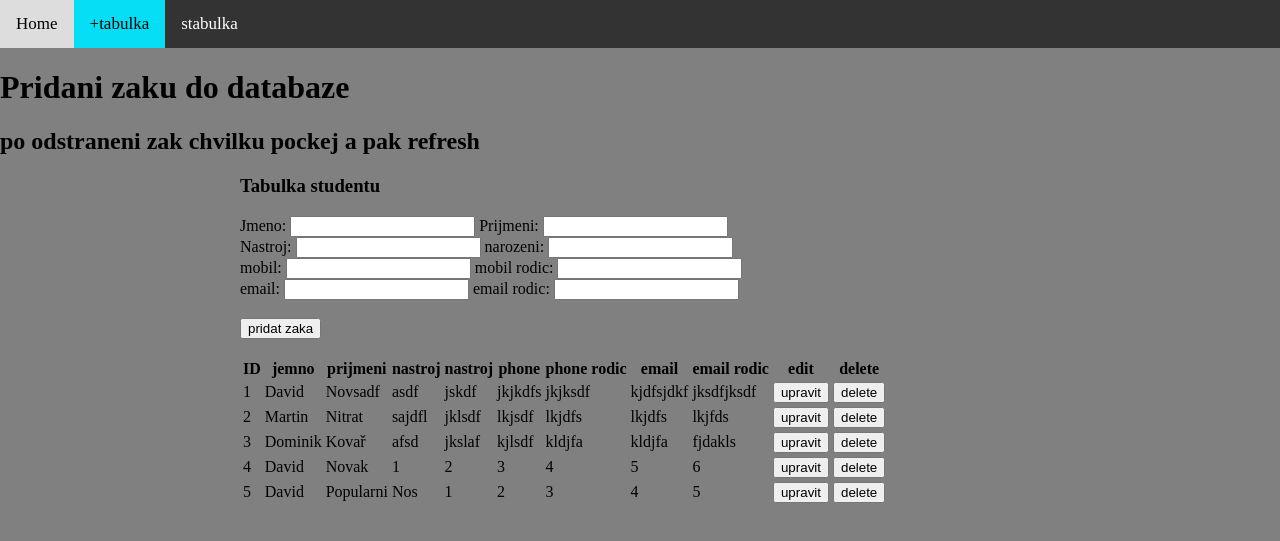
After one commit to MinnIsKill/ITU-projekt, a Flask app: page /addTab in a window 1280 px wide. The commit adds this page. Shown: the top 541 px of the page. Run offline with Flask 2, Linux system fonts and the light colour scheme; data comes from the database, SQL or seed files in the repository.

Commit message:
Neumím dělat gui ...

```diff
--- /dev/null
+++ b/backend/app/templates/addTab.html
@@ -0,0 +1,70 @@
+{% extends 'base.html' %}
+
+{% block head %}
+    <title>Add Tab</title>
+{% endblock %}
+
+{% block body %}
+
+    <h1>Pridani zaku do databaze</h1>
+    <h2>po odstraneni zak chvilku pockej a pak refresh</h2>
+    <div class="content" style="width: 800px; margin: 0 auto; color: #000;"  >
+        <h3>Tabulka studentu</h3>
+        <div class="form">
+            <form action="/addTab" method="POST">
+                Jmeno:
+                <input type="text" name="name" id="name">
+                Prijmeni:
+                <input type="text" name="surname" id="surname"> <br>
+                Nastroj:
+                <input type="text" name="instrument" id="instrument">
+                narozeni:
+                <input type="text" name="birthdate" id="birthdate"><br>
+                mobil:
+                <input type="text" name="phone" id="phone">
+                mobil rodic:
+                <input type="text" name="phone_parent" id="phone_parent"> <br>
+                email:
+                <input type="text" name="email" id="email">
+                email rodic:
+                <input type="text" name="email_parent" id="email_parent"> <br><br>
+
+                <input type="submit" value="pridat zaka">
+                <br><br>
+            </form>
+        </div>
+        <table>
+            <tr style="margin: 20px;">
+                <th>ID</th>
+                <th>jemno</th>
+                <th>prijmeni</th>
+                <th>nastroj</th>
+                <th>nastroj</th>
+                <th>phone</th>
+                <th>phone rodic</th>
+                <th>email</th>
+                <th>email rodic</th>
+                <th>edit</th>
+                <th>delete</th>
+            </tr>
+            {% for i in persons  %}
+            <tr>
+                <td>{{ i.id }}</td>
+                <td>{{ i.name }}</td>
+                <td>{{ i.surname }}</td>
+                <td>{{ i.instrument }}</td>
+                <td>{{ i.birthdate }}</td>
+                <td>{{ i.phone }}</td>
+                <td>{{ i.phone_parent }}</td>
+                <td>{{ i.email }}</td>
+                <td>{{ i.email_parent }}</td>
+                <td><button onclick="window.open('/studentPage/{{ i.id }}')">upravit</button></td>
+                <td><button onclick="del({{ i.id }})">delete</button></td>
+            </tr>
+            {% endfor %}
+            <script>
+                function del(id){
+                    fetch('/deleteStudent/'+id,{method: "GET"})
+                };
+            </script>
+{% endblock %}
--- a/backend/app/templates/base.html
+++ b/backend/app/templates/base.html
@@ -13,7 +13,7 @@
 
     <body>
         <div class="topnav" id="TopNav">
-            {% for k,v in {"/":"Home","/search":"Hledej", "/sTab":"tabulka"}.items() %}
+            {% for k,v in {"/":"Home","/addTab":"+tabulka", "/sTab":"stabulka"}.items() %}
             <a href="{{ k }}" {% if k == url_for(request.endpoint)  %} class = "active" {% endif %} >{{ v }}</a>
             {% endfor %}
         </div>
--- a/backend/app/templates/index.html
+++ b/backend/app/templates/index.html
@@ -5,10 +5,10 @@
 {% endblock %}
 
 {% block body %}
-    <h1>BIGUS DIGUS</h1>
-    <h2>mega dig</h2>
+    <h1>Domovska stranka</h1>
+    <h2>debug page</h2>
 
-   <button onclick="window.location.href='/search'">Click me</button>
+   <button onclick="window.location.href='/addTab'">Pridat studenta</button>
 
 
 {% endblock %}
--- a/backend/app/templates/stable.html
+++ b/backend/app/templates/stable.html
@@ -52,14 +52,12 @@
 
 <script>
 function myFunction() {
-  // Declare variables
   var input, filter, table, tr, td, i, txtValue;
   input = document.getElementById("myInput");
   filter = input.value.toUpperCase();
   table = document.getElementById("myTable");
   tr = table.getElementsByTagName("tr");
 
-  // Loop through all table rows, and hide those who don't match the search query
   for (i = 0; i < tr.length; i++) {
     td = tr[i].getElementsByTagName("td")[1];
     if (td) {
@@ -73,10 +71,6 @@ function myFunction() {
   }
 }
 </script>
-
-<div id = "dump">
-
-</div>
 
 <script>
     fetch("/dumpStudents", {method: "GET"})
--- a/backend/app/views.py
+++ b/backend/app/views.py
@@ -7,22 +7,30 @@ from app import app
 from app import db
 from app import Person
 
-@app.route("/search",methods=["POST","GET"])
-def search():
+@app.route("/addTab",methods=["POST","GET"])
+def addTable():
     if request.method == "POST":
         name = request.form["name"]
         surname = request.form["surname"]
-        new_person = Person(name = name, surname = surname)
+        instrument = request.form["instrument"]
+        birthdate = request.form["birthdate"]
+        phone = request.form["phone"]
+        phone_parent = request.form["phone_parent"]
+        email = request.form["email"]
+        email_parent = request.form["email_parent"]
+        new_person = Person(name = name, surname = surname, instrument=instrument,birthdate=birthdate,phone=phone,phone_parent=phone_parent,email=email,email_parent=email_parent)
         try:
+
             db.session.add(new_person)
             db.session.commit()
-            return(redirect("/search"))
+
+            return(redirect("/addTab"))
         except:
             return "DATABASE ERROR"
 
     else:
-        offenders = Person.query.order_by(Person.id).all()
-        return render_template("search.html", offenders = offenders)
+        persons = Person.query.order_by(Person.id).all()
+        return render_template("addTab.html", persons = persons)
 
 @app.route("/",methods=["GET","POST"])
 def index():
@@ -66,7 +74,19 @@ def studentPage(student_id):
 @cross_origin()
 def dumpStudents():
     try:
-        persons = [x.serialize() for x in Person.query.order_by(Person.id).all() ]
+        all_persons = Person.query.order_by(Person.id).all()
+        persons = [x.serialize() for x in all_persons ]
         return jsonify({'students': persons})
     except:
         return "DATABASE EROR"
+
+@app.route("/deleteStudent/<student_id>",methods=["GET","POST"])
+@cross_origin()
+def studentDelete(student_id):
+    try:
+        person = Person.query.filter_by(id=student_id).first();
+        db.session.delete(person);
+        db.session.commit();
+        return jsonify({"success": True})
+    except:
+        return "DATABASE EROR"
```
Also changed, not shown: backend/app/__init__.py (+19 -5 lines), backend/app/templates/search.html (deleted, +0 -36 lines), backend/app/test.db.
